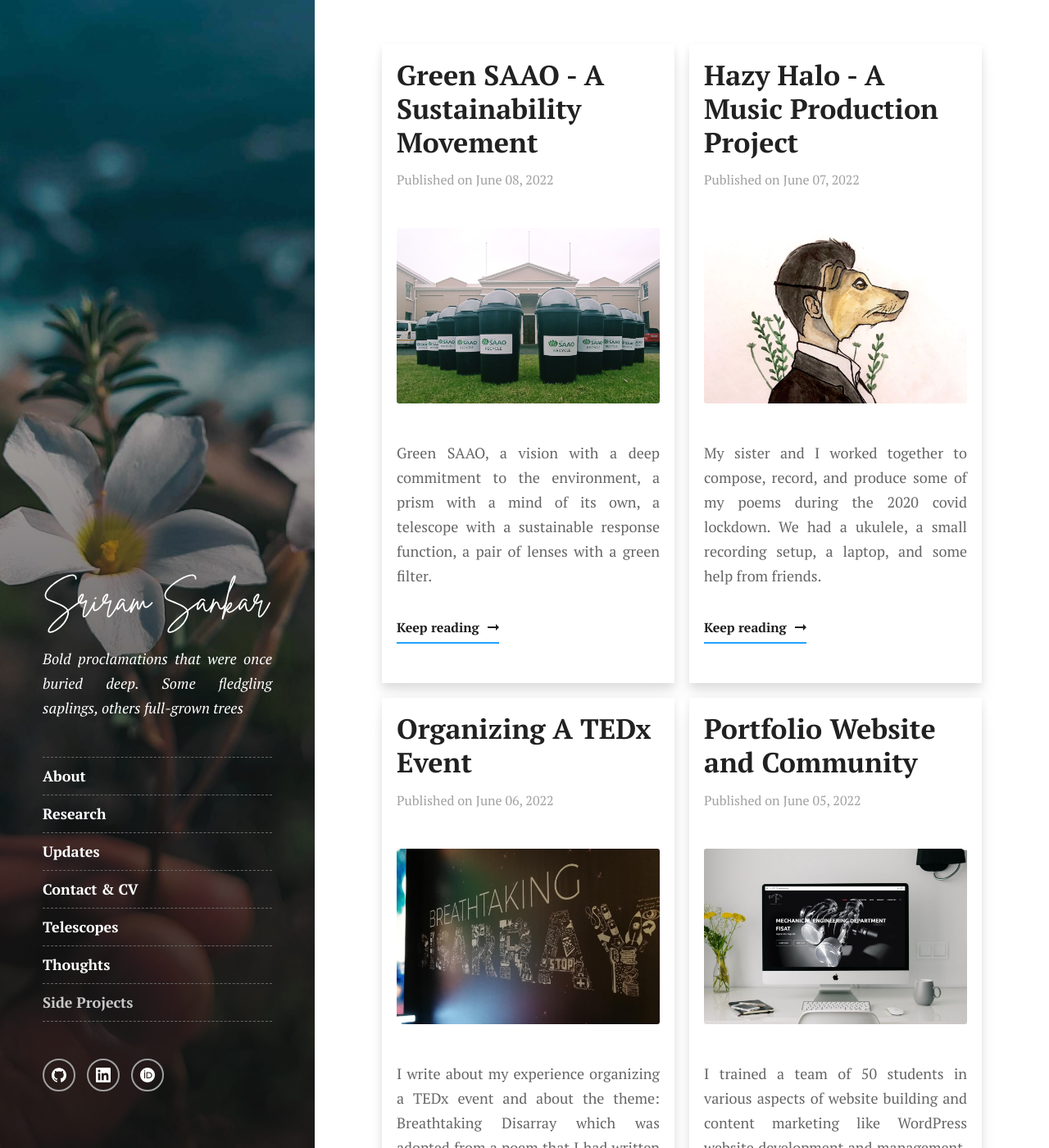
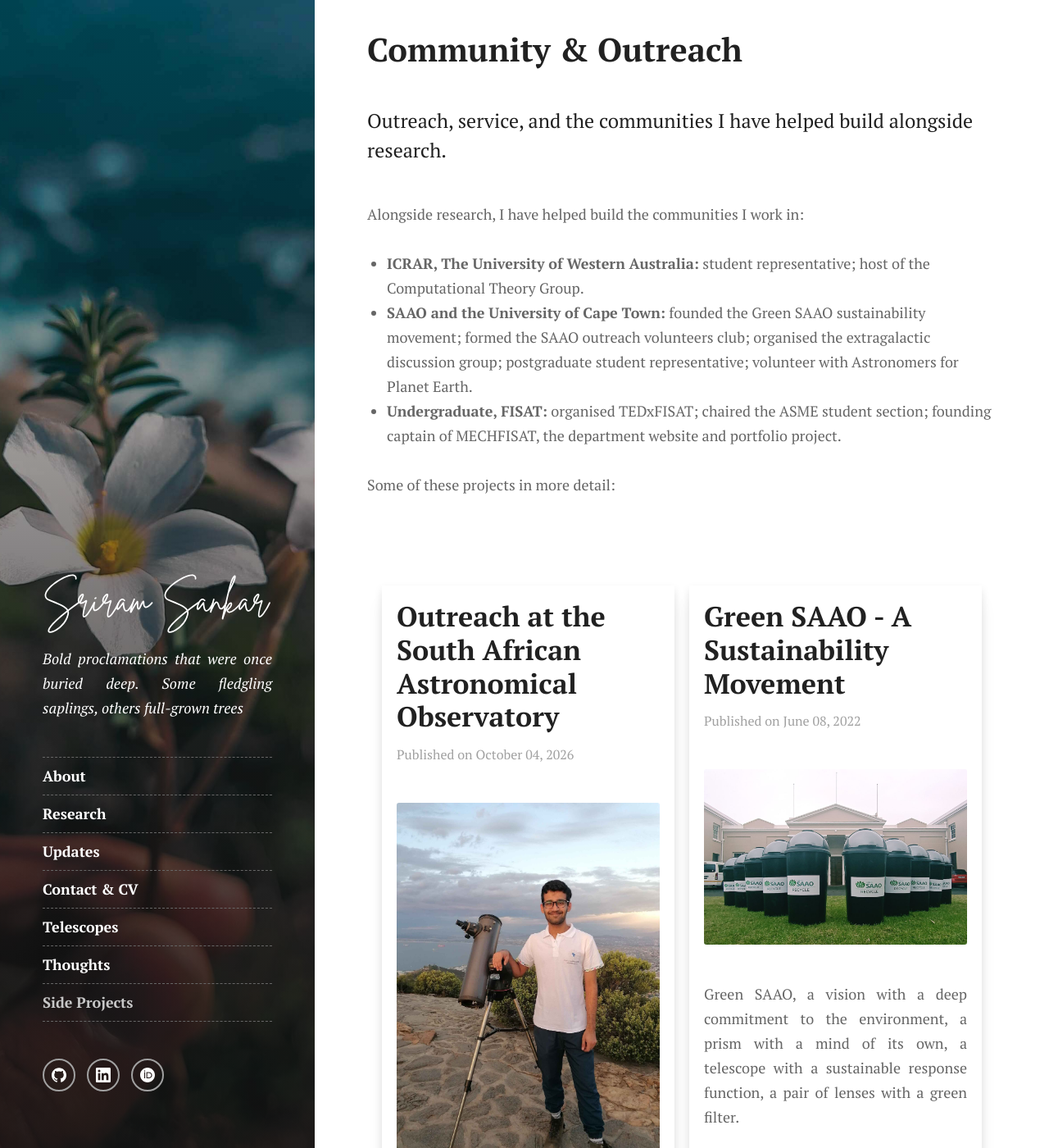
Before and after one commit to spectram/spectram.github.io, a Jekyll site: the page built from sideprojects.md, in a window 1280 px wide and 1400 px high. Shown: the whole window at 82% size. Built offline with Jekyll 4.4.1, drawn with Linux system fonts in a browser that asks for light colours; some of the changed text lies outside the part shown.

Commit message:
Reframe Side Projects as Community & Outreach; add SAAO outreach entry
The projects layout now shows the page title and an intro listing service roles. Music moves to the end of the list.

Co-Authored-By: Claude Opus 5.5 <noreply@anthropic.com>
Claude-Session: https://claude.ai/code/session_01PBef2H3CY43TcREdMSnytM

```diff
--- a/_layouts/projects.html
+++ b/_layouts/projects.html
@@ -6,6 +6,14 @@ layout: default
 
 <div id="content" class="site-content">
   <main id="main" class="site-main inner">
+
+    <article class="post page post-full">
+      <header class="post-header">
+        <h1 class="post-title">{{ page.title }}</h1>
+      </header>
+      {% if page.subtitle %}<div class="post-subtitle">{{ page.subtitle }}</div>{% endif %}
+      {% if content != "" %}<div class="post-content">{{ content }}</div>{% endif %}
+    </article>
 
     <div class="post-feed, page-feed">
       <article class="archive-feed">
--- a/_sideprojects/hazyhalo.md
+++ b/_sideprojects/hazyhalo.md
@@ -3,7 +3,7 @@ title: Hazy Halo - A Music Production Project
 subtitle: A small covid project to compose some of my poems, record vocals, and produce music.
 excerpt: >-
   My sister and I worked together to compose, record, and produce some of my poems during the 2020 covid lockdown. We had a ukulele, a small recording setup, a laptop, and some help from friends.
-date: '2022-06-07'
+date: '2022-06-03'
 thumb_img_path: images/humdrum-hazyhalo.jpg
 thumb_img_alt: Humdrum Album Art Painted by Aiswarya
 content_img_path: images/moonshine-hazyhalo.jpg
--- /dev/null
+++ b/_sideprojects/saao-outreach.md
@@ -0,0 +1,42 @@
+---
+title: Outreach at the South African Astronomical Observatory
+subtitle: >-
+  Open nights, site tours of a 200-year-old observatory, and outreach telescopes brought back into good shape.
+excerpt: >-
+  At SAAO, I formed an outreach volunteers club that helped run the weekly open nights and site tours of the 200-year-old observatory, and looked after its outreach telescopes.
+date: '2026-10-04'
+categories: outreach
+thumb_img_path: images/telescopes/sriram_lionshead.jpg
+thumb_img_alt: Sriram with an outreach telescope on a full-moon hike up Lion's Head in Cape Town
+content_img_path: images/telescopes/sriram_lionshead.jpg
+seo:
+  metatitle: Outreach at the South African Astronomical Observatory | Sriram Sankar
+  description: >-
+    Sriram Sankar formed an outreach volunteers club at SAAO that helped run weekly open nights and site tours, and looked after the observatory's outreach telescopes.
+  extra:
+    - name: 'og:type'
+      value: article
+      keyName: property
+    - name: 'og:title'
+      value: Outreach at the South African Astronomical Observatory | Sriram Sankar
+      keyName: property
+    - name: 'og:image'
+      value: images/telescopes/sriram_lionshead.jpg
+      keyName: property
+      relativeUrl: true
+    - name: 'twitter:card'
+      value: summary_large_image
+    - name: 'twitter:image'
+      value: images/telescopes/sriram_lionshead.jpg
+      relativeUrl: true
+layout: post
+tagline: |
+  Bold proclamations that were
+  once buried deep.
+  Some fledgling saplings,
+  others full-grown trees
+socialshare: true
+---
+During my MSc at the South African Astronomical Observatory (SAAO) in Cape Town, I formed an outreach volunteers club. Together, we helped out with the observatory's weekly open nights and with site tours of the 200-year-old observatory.
+
+We also cleaned the outreach telescopes and started maintaining them better. I also gave an outreach talk.
--- a/sideprojects.md
+++ b/sideprojects.md
@@ -1,7 +1,7 @@
 ---
 permalink: /sideprojects/
-title: Side Projects
-subtitle: These are some of the side projects that I've taken up over the years.
+title: Community & Outreach
+subtitle: Outreach, service, and the communities I have helped build alongside research.
 has_more_link: true
 more_link_text: Keep reading
 tagline: |
@@ -11,17 +11,17 @@ tagline: |
   others full-grown trees
 img_path: images/projects-bg.jpg
 seo:
-  metatitle: Side Projects | Sriram Sankar
-  description: These are some of the side projects that I've taken up over the years.
+  metatitle: Community & Outreach | Sriram Sankar
+  description: Outreach, service, and community projects by Sriram Sankar.
   extra:
     - name: 'og:type'
       value: website
       keyName: property
     - name: 'og:title'
-      value: Side Projects
+      value: Community & Outreach | Sriram Sankar
       keyName: property
     - name: 'og:description'
-      value: These are some of the side projects that I've taken up over the years.
+      value: Outreach, service, and community projects by Sriram Sankar.
       keyName: property
     - name: 'og:image'
       value: images/projects-bg.jpg
@@ -30,11 +30,19 @@ seo:
     - name: 'twitter:card'
       value: summary_large_image
     - name: 'twitter:title'
-      value: Sriram's side projects
+      value: Community & Outreach | Sriram Sankar
     - name: 'twitter:description'
-      value: Sriram's side projects
+      value: Outreach, service, and community projects by Sriram Sankar.
     - name: 'twitter:image'
       value: images/projects-bg.jpg
       relativeUrl: true
 layout: projects
 ---
+
+Alongside research, I have helped build the communities I work in:
+
+- **ICRAR, The University of Western Australia:** student representative; host of the Computational Theory Group.
+- **SAAO and the University of Cape Town:** founded the Green SAAO sustainability movement; formed the SAAO outreach volunteers club; organised the extragalactic discussion group; postgraduate student representative; volunteer with Astronomers for Planet Earth.
+- **Undergraduate, FISAT:** organised TEDxFISAT; chaired the ASME student section; founding captain of MECHFISAT, the department website and portfolio project.
+
+Some of these projects in more detail:
```
